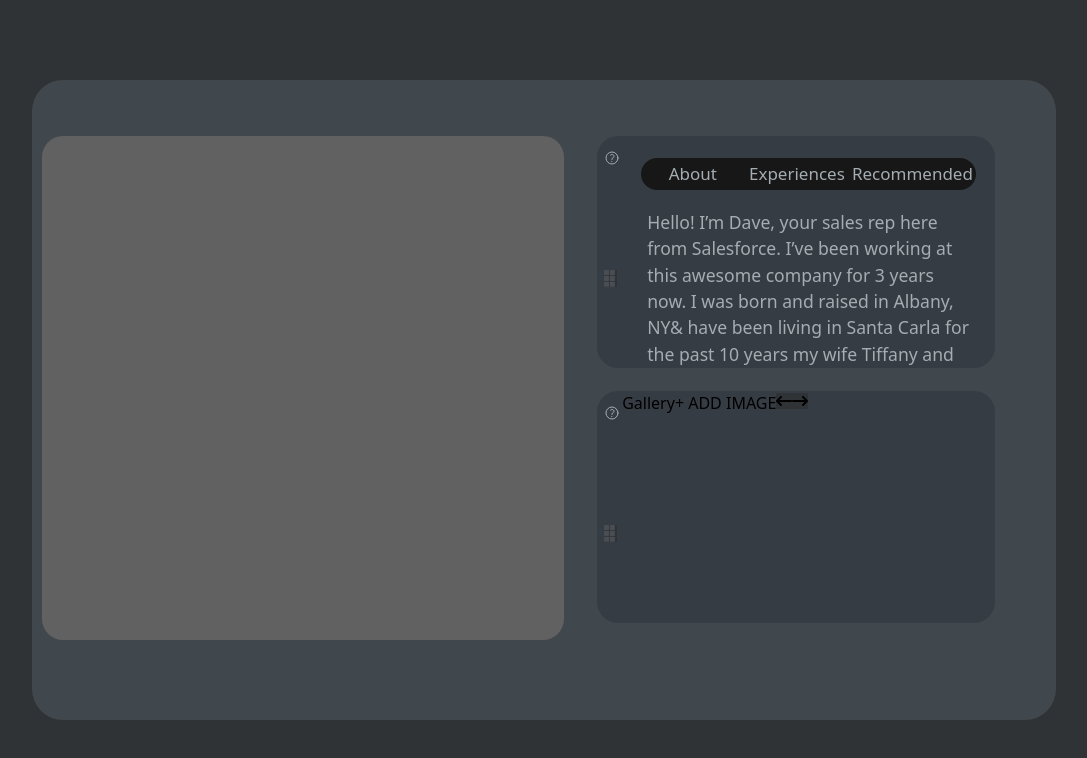
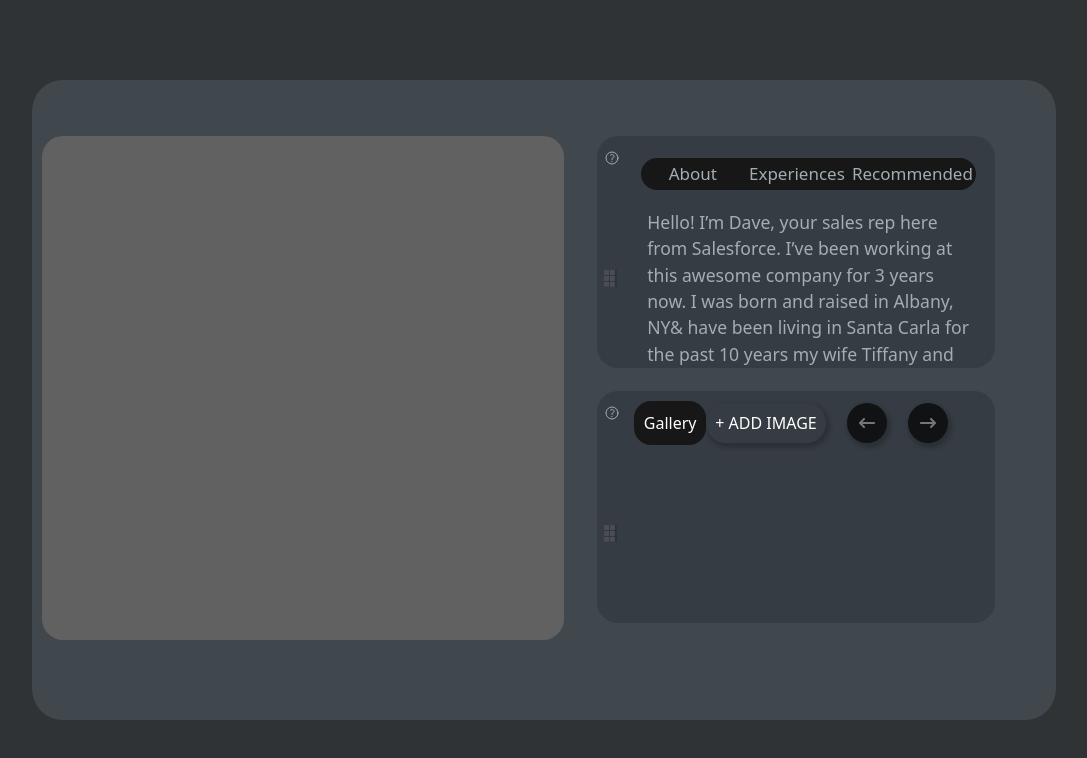
Before and after one commit to jyotirmoy-sinhababu/lunacal-task, a React (Vite) app: page / in a window 1280 px wide. Shown: the top 758 px of the page, without its empty margins (96-1183 px from the left). Built offline with nearby package versions, Linux system fonts and the light colour scheme.

Commit message:
handleAddImage updated , prev and next button created

```diff
--- a/src/components/emptyCnt/EmptyCnt.jsx
+++ b/src/components/emptyCnt/EmptyCnt.jsx
@@ -2,7 +2,7 @@ import React from 'react';
 
 const EmptyCnt = () => {
   return (
-    <div className='h-[63vh] lg:w-[51%] w-[31%] bg-[#616161] rounded-[21px] mt-[5.5%] ml-[1%] z-30'></div>
+    <div className='h-[63vh] lg:w-[51%] w-[31%] bg-[#616161] rounded-[21px] mt-[5.5%] ml-[1%] z-30 sm:block hidden'></div>
   );
 };
 
--- a/src/components/gallerySection/GallerySection.jsx
+++ b/src/components/gallerySection/GallerySection.jsx
@@ -7,31 +7,54 @@ import { useState } from 'react';
 
 const GallerySection = () => {
   const [images, setImages] = useState([]);
+  const [currentIndex, setCurrentIndex] = useState(0);
   console.log(images);
 
+  const startIndex = currentIndex;
+  const endIndex = startIndex + 3;
+  const imagesToDisplay = images.slice(startIndex, endIndex);
+
   const handleAddImage = (event) => {
-    const file = event.target.files[0]; // get the selected file
-    const reader = new FileReader(); // create a new FileReader instance
-    reader.onload = () => {
-      const imageData = reader.result; // get the image data
-      setImages((prevImages) => [...prevImages, imageData]); // add the new image to the state
-    };
-    reader.readAsDataURL(file); // read the file as a data URL
+    const files = event.target.files;
+    const newImages = [];
+    for (let i = 0; i < files.length; i++) {
+      const file = files[i];
+      const reader = new FileReader();
+      reader.onload = (event) => {
+        const imageData = event.target.result;
+        newImages.push(imageData);
+        setImages((prevImages) => [...prevImages, ...newImages]);
+      };
+      reader.readAsDataURL(file);
+    }
+  };
+
+  const handlePrev = () => {
+    if (currentIndex > 0) {
+      setCurrentIndex(currentIndex - 3);
+    }
+  };
+
+  const handleNext = () => {
+    if (currentIndex < images.length - 3) {
+      setCurrentIndex(currentIndex + 3);
+    }
   };
 
   return (
     <div className='bg-[#363C43] h-[29vh] min-w-[37%] mt-[5.5%] ml-[3%] z-30 rounded-[21px] overflow-y-auto flex'>
-      <div className='flex bg-transparent'>
-        <div className='bg-transparent ml-[7px] mr-[2px] mt-[14px] flex flex-col gap-[104px]'>
-          <HiOutlineQuestionMarkCircle className='bg-transparent text-[#A3ADB2]' />
-          <img className='w-[13px]' src={cube} alt='image of the cube' />
-        </div>
-        <div className='flex bg-transparent'>
-          <div className='bg-transparent'>
-            <p className='bg-transparent'>Gallery</p>
+      <div className='bg-transparent ml-[7px] mr-[2px] mt-[14px] flex flex-col gap-[104px]'>
+        <HiOutlineQuestionMarkCircle className='bg-transparent text-[#A3ADB2]' />
+        <img className='w-[13px]' src={cube} alt='image of the cube' />
+      </div>
+      <div className='bg-transparent  w-[30vw] h-[49px]'>
+        <div className='flex bg-transparent justify-between  items-center mt-[10px] ml-[12px] '>
+          <div className='bg-[#171717] h-[44px] w-[110px] flex justify-center items-center rounded-[17px]'>
+            <p className='bg-transparent text-white'>Gallery</p>
           </div>
-          <div className='bg-transparent'>
+          <div className='bg-transparent flex mr-[10%] '>
             <button
+              className='h-[40px] w-[120px] z-30 bg-[#363C43] rounded-[46px]  shadow-[2px_3px_4px_2px_rgba(0,0,0,0.2)] text-white mr-[21px]'
               onClick={() => document.getElementById('imageInput').click()}
             >
               + ADD IMAGE
@@ -42,13 +65,35 @@ const GallerySection = () => {
               style={{ display: 'none' }}
               onChange={handleAddImage}
             />
-            <button className='bg-transparent'>
-              <FaArrowLeftLong />
+            <button
+              onClick={handlePrev}
+              className='bg-[#101213] mr-[21px] w-[40px] h-[40px] flex justify-center items-center rounded-[50%] shadow-[2px_3px_4px_2px_rgba(0,0,0,0.2)] '
+            >
+              <FaArrowLeftLong className='bg-transparent text-[#6F787C]' />
             </button>
-            <button className='bg-transparent'>
-              <FaArrowRightLong />
+            <button
+              onClick={handleNext}
+              className='bg-[#101213] mr-[21px] w-[40px] h-[40px] flex justify-center items-center rounded-[50%] shadow-[2px_3px_4px_2px_rgba(0,0,0,0.2)]'
+            >
+              <FaArrowRightLong className='bg-transparent text-[#6F787C]' />
             </button>
           </div>
+        </div>
+        <div className='bg-transparent flex  mt-[21px] items-center justify-between mx-[7%] '>
+          {images.length > 0 ? (
+            imagesToDisplay?.map((image, index) => {
+              return (
+                <img
+                  className='w-[150px] h-[160px] rounded-[24px]'
+                  key={index}
+                  src={image}
+                  alt={`Image ${index + 1}`}
+                />
+              );
+            })
+          ) : (
+            <div></div>
+          )}
         </div>
       </div>
     </div>
```
